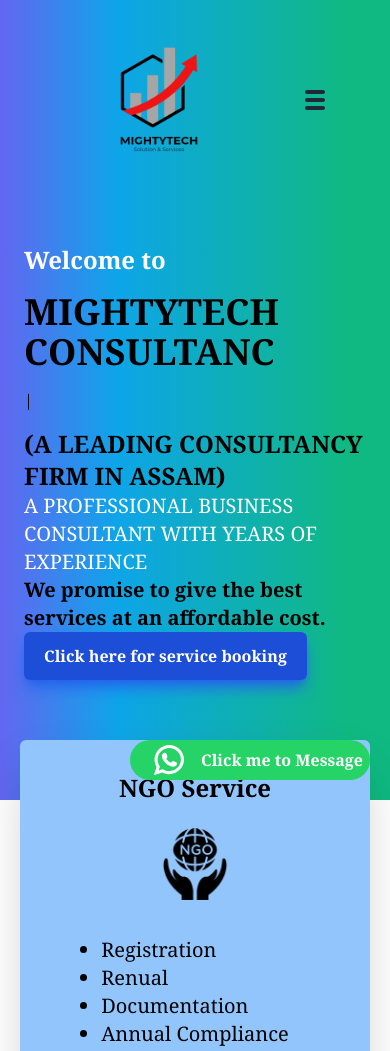
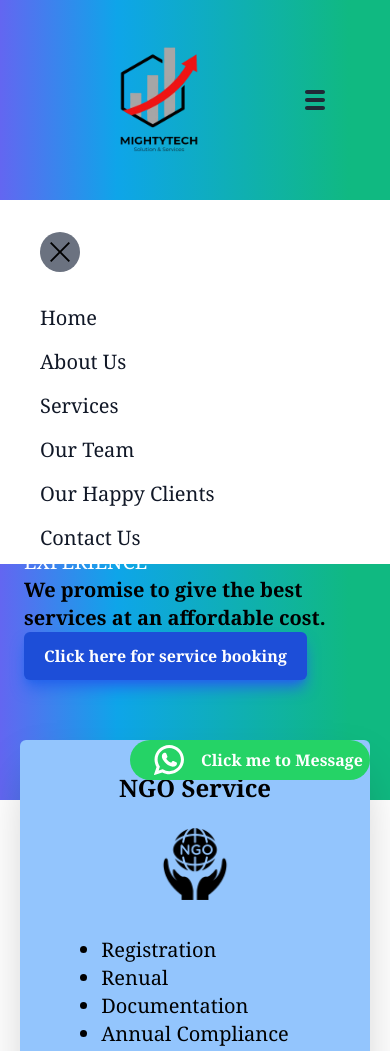
Before and after one commit to NirmalJT/StaticWebsite-Service-provide-site, a website: page index.html in a window 390 px wide. Shown: the top 1051 px of the page. Drawn offline with nearby package versions, Linux system fonts and the light colour scheme.

Commit message:
add new link in mobile navbar

```diff
--- a/index.html
+++ b/index.html
@@ -85,7 +85,7 @@
         </nav>
         <!-- Mobile Navbar -->
         <nav
-          class="hidden transition-all duration-75 ease-in-out navBar w-full h-screen bg-white absolute right-0 z-50"
+          class="transition-all duration-75 ease-in-out navBar w-full h-fit pb-3 bg-white absolute right-0 z-50"
         >
           <div class="mt-8 mx-10">
             <div
@@ -136,7 +136,12 @@
               <li
                 class="hover:font-bold hover:text-blue-500 mt-2 transition-all cursor-pointer"
               >
-                <a href="#ourTeam"> Our Happy Clients</a>
+                <a href="#ourTeam"> Our Team</a>
+              </li>
+              <li
+                class="hover:font-bold hover:text-blue-500 mt-2 transition-all cursor-pointer"
+              >
+                <a href="#ourHappyClients"> Our Happy Clients</a>
               </li>
               <li
                 class="hover:font-bold hover:text-blue-500 mt-2 transition-all cursor-pointer"
@@ -465,7 +470,7 @@
       </div>
     </section>
 
-    <section class="w-full h-full min-h-[600px]">
+    <section class="w-full h-full min-h-[600px]" id="ourTeam">
       <h6 class="font-bold text-4xl text-center mt-40">OUR TEAM</h6>
       <div
         class="container flex flex-wrap gap-10 justify-center items-center mt-10 m-auto"
@@ -754,8 +759,7 @@
         </div>
       </div>
     </section>
-    <section
-      id="terms-and-conditions"
+    <section id="terms-and-conditions"
       class="w-full h-full min-h-[600px] fixed top-0 left-0 z-50 hidden bg-black bg-opacity-50 flex justify-center items-center transition-opacity duration-300"
       aria-hidden="true"
       aria-modal="true"
```
Also changed, not shown: assets/css/output.css.
